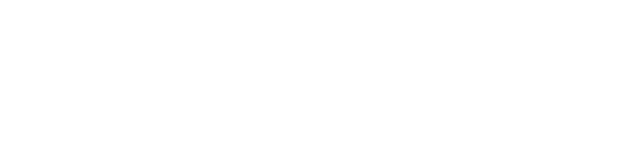
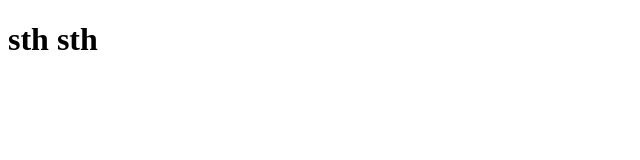
Before and after one commit to Tangnay/git-init-sample, a plain HTML site: page index.html in a window 1280 px wide. Shown: the whole page, without its empty margins (0-640 px from the left). Drawn offline with Linux system fonts and the light colour scheme.

Commit message:
add the body

```diff
--- a/index.html
+++ b/index.html
@@ -2,4 +2,8 @@
 <head>
 
 </head>
-<body></body>
+<body>
+    <h1> sth sth</h1>
+</body>
+
+</html>
```
